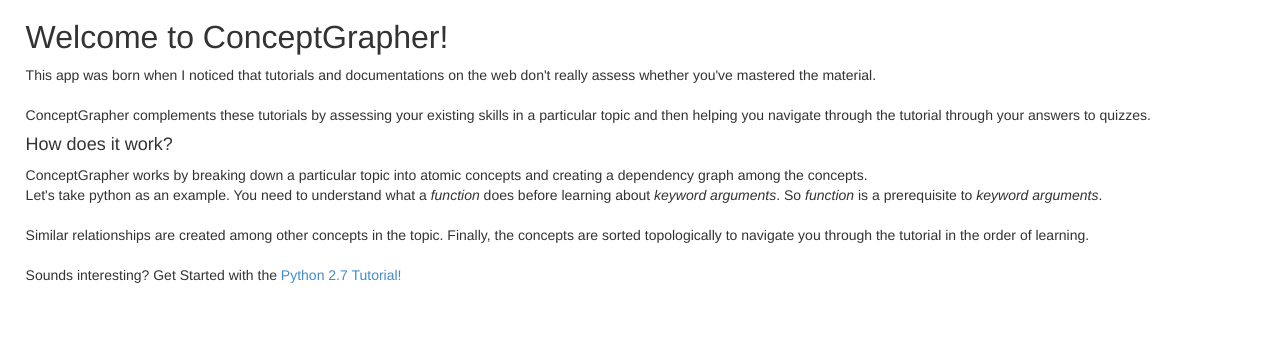
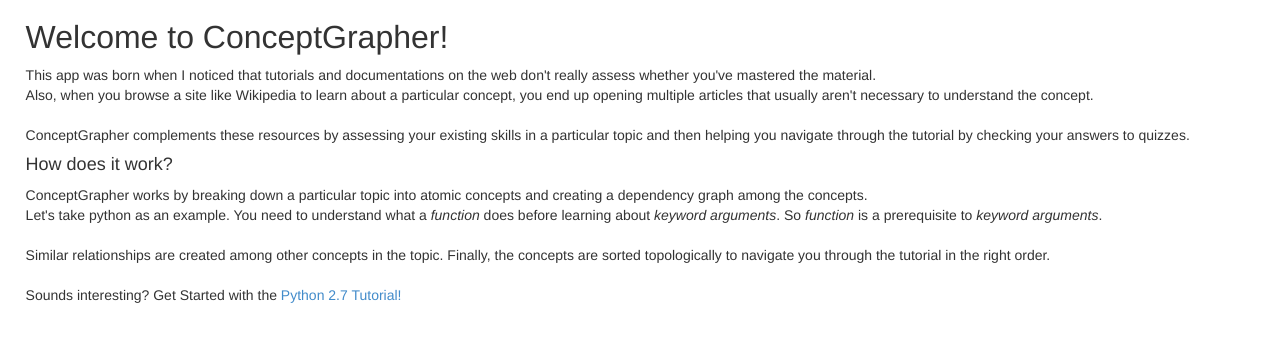
Before and after one commit to pixyj/conceptgrapher, a Django app: page / in a window 1280 px wide. Shown: the part 50-392 px from the top of the page. Run offline with Django 3.2, Linux system fonts and the light colour scheme; parts of the project's set-up code (start-up, migrations or seed data) failed here and were passed over; some libraries are stand-ins or nearby versions.

Commit message:
Added more details in home page.

```diff
--- a/client/templates/home.html
+++ b/client/templates/home.html
@@ -13,10 +13,11 @@
 
 
     This app was born when I noticed that tutorials and documentations on the web
-    don't really assess whether you've mastered the material.
+    don't really assess whether you've mastered the material. <br/>
+    Also, when you browse a site like Wikipedia to learn about a particular concept, you end up
+    opening multiple articles that usually aren't necessary to understand the concept.
     <br/><br/>
-    ConceptGrapher complements these tutorials by assessing your existing skills in a particular topic and then helping you navigate through the tutorial through
-    your answers to quizzes. <br/>
+    ConceptGrapher complements these resources by assessing your existing skills in a particular topic and then helping you navigate through the tutorial by checking your answers to quizzes. <br/>
 
     <h4> How does it work?</h4>
     ConceptGrapher works by breaking down a particular topic into atomic concepts and
@@ -26,7 +27,7 @@
     arguments</i>.<br/><br/>
 
     Similar relationships are created among other concepts in the topic. Finally, the concepts are
-    sorted topologically to navigate you through the tutorial in the order of learning.
+    sorted topologically to navigate you through the tutorial in the right order.
 
     <br/> <br/>
     Sounds interesting? Get Started with the <a href="/python/">Python 2.7 Tutorial! </a>
```
